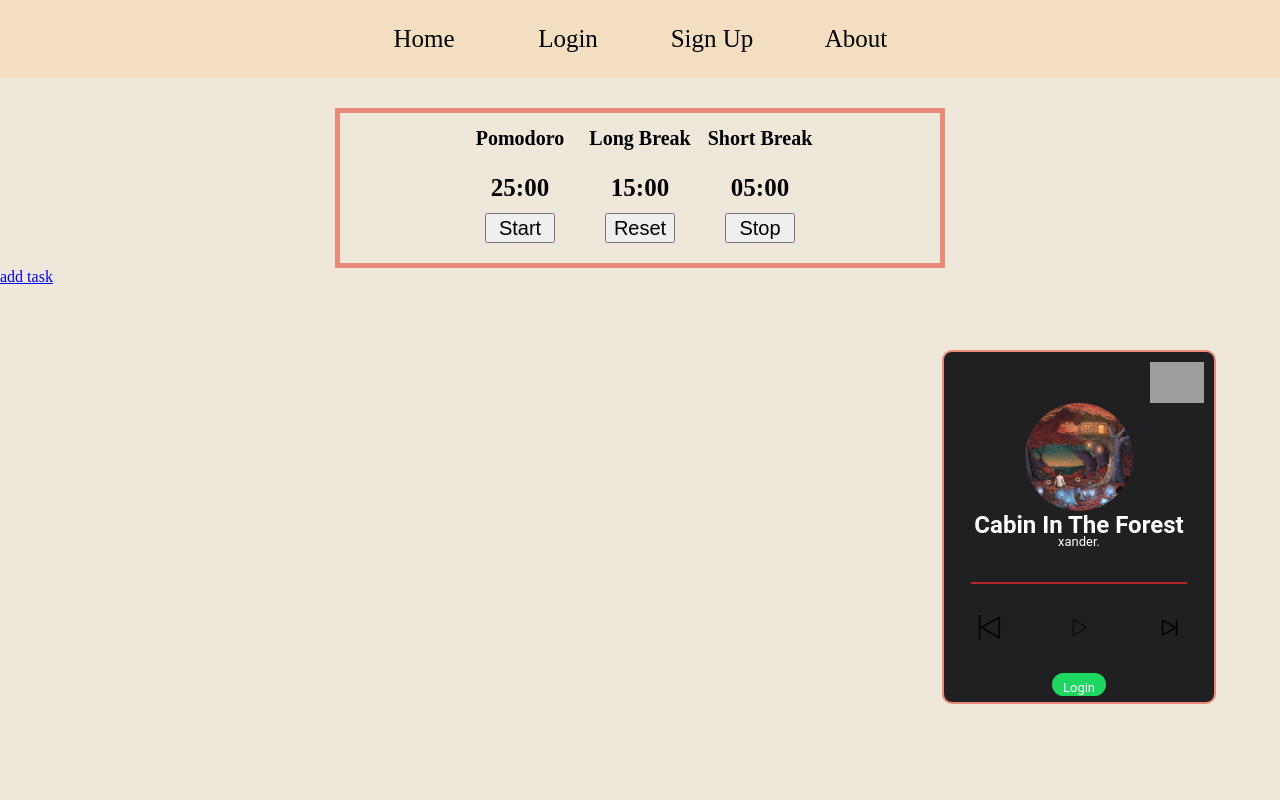
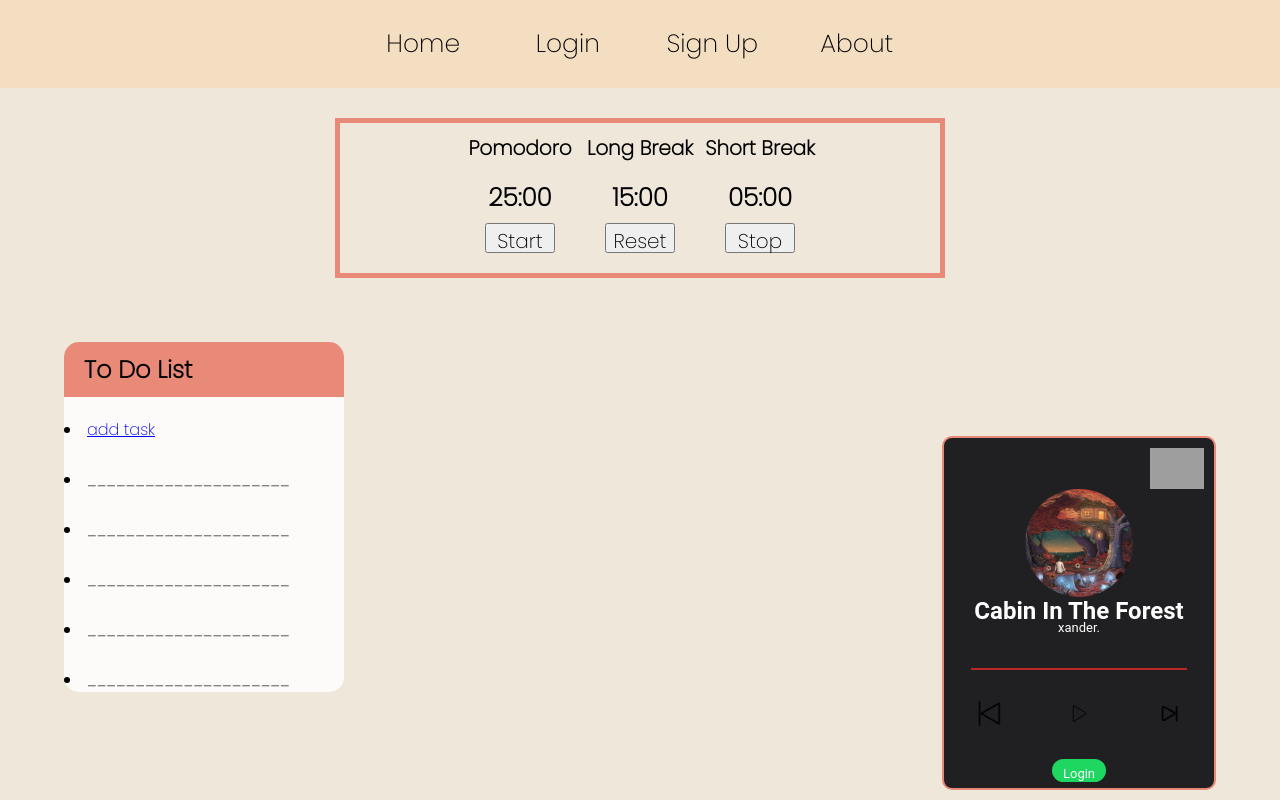
Before and after one commit to lina1919/creatica, a Django app: page / in a window 1280 px wide. Run offline with Django 4.2, Linux system fonts and the light colour scheme; data that the repository does not hold is empty; grey boxes are pictures that could not be loaded.

Commit message:
to do list and spotify image

```diff
--- a/accounts/templates/login.html
+++ b/accounts/templates/login.html
@@ -5,6 +5,9 @@
 <head>
     <meta charset="UTF-8" />
     <title>Creatica</title>
+    <link rel="preconnect" href="https://fonts.googleapis.com">
+<link rel="preconnect" href="https://fonts.gstatic.com" crossorigin>
+<link href="https://fonts.googleapis.com/css2?family=Poppins:wght@200&display=swap" rel="stylesheet">
 
     <link rel="stylesheet" href="{% static 'style.css' %}">
 </head>
--- a/accounts/templates/signup.html
+++ b/accounts/templates/signup.html
@@ -5,6 +5,9 @@
 <head>
     <meta charset="UTF-8" />
     <title>Creatica</title>
+    <link rel="preconnect" href="https://fonts.googleapis.com">
+<link rel="preconnect" href="https://fonts.gstatic.com" crossorigin>
+<link href="https://fonts.googleapis.com/css2?family=Poppins:wght@200&display=swap" rel="stylesheet">
     <link rel="stylesheet" href="{% static 'style.css' %}">
 </head>
 
--- a/study/static/app.js
+++ b/study/static/app.js
@@ -1,6 +1,13 @@
 //var json = require('../../assets/tips.json');
 //var document.getElementById = require('jquery');
 //console.log(json);
+
+const activePage = window.location.pathname;
+const navLinks = document.querySelectorAll('li a').forEach(link => {
+    if (link.href.include(`${activePage}`)){
+        link.classList.add('active');
+    }
+})
 
 var start = document.getElementById('start');
 var stop = document.getElementById('stop');
--- a/study/static/style.css
+++ b/study/static/style.css
@@ -1,3 +1,7 @@
+*{
+    font-family: 'Poppins', sans-serif;
+}
+
 body {
     margin: 0;
     padding: 0;
@@ -12,7 +16,7 @@
     list-style: none;
     padding: 0;
     margin: 0;
-    background: gray;
+    background: #F4DEC2;
     text-align: center;
 }
 
@@ -57,7 +61,7 @@
 
 #container3 {
     margin: auto;
-    padding: 7.5%;
+    padding: 0%;
 }
 
 .text1 {
@@ -183,8 +187,9 @@
     ;
     margin: 0 auto;
     border: 2px solid #E98977;
-    margin-top: 5%;
+    margin-top: -20%;
     margin-right: 5%;
+    /* padding: 2.5%; */
     display: grid;
     border-radius: 10px;
 }
@@ -382,3 +387,27 @@
 .text5 li {
     list-style: none !important;
 }
+
+.list {
+    /* padding: 2px; */
+    position: relative;
+    background: rgba(255, 255, 255, 0.86);
+    height: 350px;
+    width: 280px;
+    /* border: solid #E98977; */
+    border-radius: 15px;
+    margin-left: 5%;
+    margin-top: 5%;
+}
+
+.list h2 {
+    background: #E98977;
+    color: black;
+    padding: 10px 20px;
+    font-weight: 600px;
+    border-radius: 15px 15px 0px 0px;
+}
+
+.list li {
+    color: black;
+}
--- a/study/templates/about.html
+++ b/study/templates/about.html
@@ -5,6 +5,9 @@
 <head>
     <meta charset="UTF-8" />
     <title>Creatica</title>
+    <link rel="preconnect" href="https://fonts.googleapis.com">
+<link rel="preconnect" href="https://fonts.gstatic.com" crossorigin>
+<link href="https://fonts.googleapis.com/css2?family=Poppins:wght@200&display=swap" rel="stylesheet">
     <link rel="stylesheet" href="{% static 'style.css' %}">
 </head>
 
--- a/study/templates/home.html
+++ b/study/templates/home.html
@@ -5,6 +5,9 @@
 <head>
     <meta charset="UTF-8" />
     <title>Creatica</title>
+    <link rel="preconnect" href="https://fonts.googleapis.com">
+<link rel="preconnect" href="https://fonts.gstatic.com" crossorigin>
+<link href="https://fonts.googleapis.com/css2?family=Poppins:wght@200&display=swap" rel="stylesheet">
     <link rel="stylesheet" href="{% static 'style.css' %}">
 </head>
 
@@ -45,7 +48,22 @@
         <button id="stop" class="btn">Stop</button>
         <button id="reset" class="btn">Reset</button>
     </div>
-    <a href="{% url 'new' %}">add task</a>
+    <div id="container3">
+        <div class="list">
+        <h2>To Do List</h2>
+        <li><a href="{% url 'new' %}">add task</a></li>
+        <br />
+        <li><a>_____________________</a></li>
+        <br />
+        <li><a>_____________________</a></li>
+        <br />
+        <li><a>_____________________</a></li>
+        <br />
+        <li><a>_____________________</a></li>
+        <br />
+        <li><a>_____________________</a></li>
+    </div>
+    </div>
     {% for post in posts_list %}
     <li>{{post.title}}</li>
     <a href="{% url 'delete' %}">X</a>
--- a/study/templates/new.html
+++ b/study/templates/new.html
@@ -5,6 +5,9 @@
 <head>
     <meta charset="UTF-8" />
     <title>Creatica</title>
+    <link rel="preconnect" href="https://fonts.googleapis.com">
+<link rel="preconnect" href="https://fonts.gstatic.com" crossorigin>
+<link href="https://fonts.googleapis.com/css2?family=Poppins:wght@200&display=swap" rel="stylesheet">
     <link rel="stylesheet" href="{% static 'style.css' %}">
 </head>
 
```
